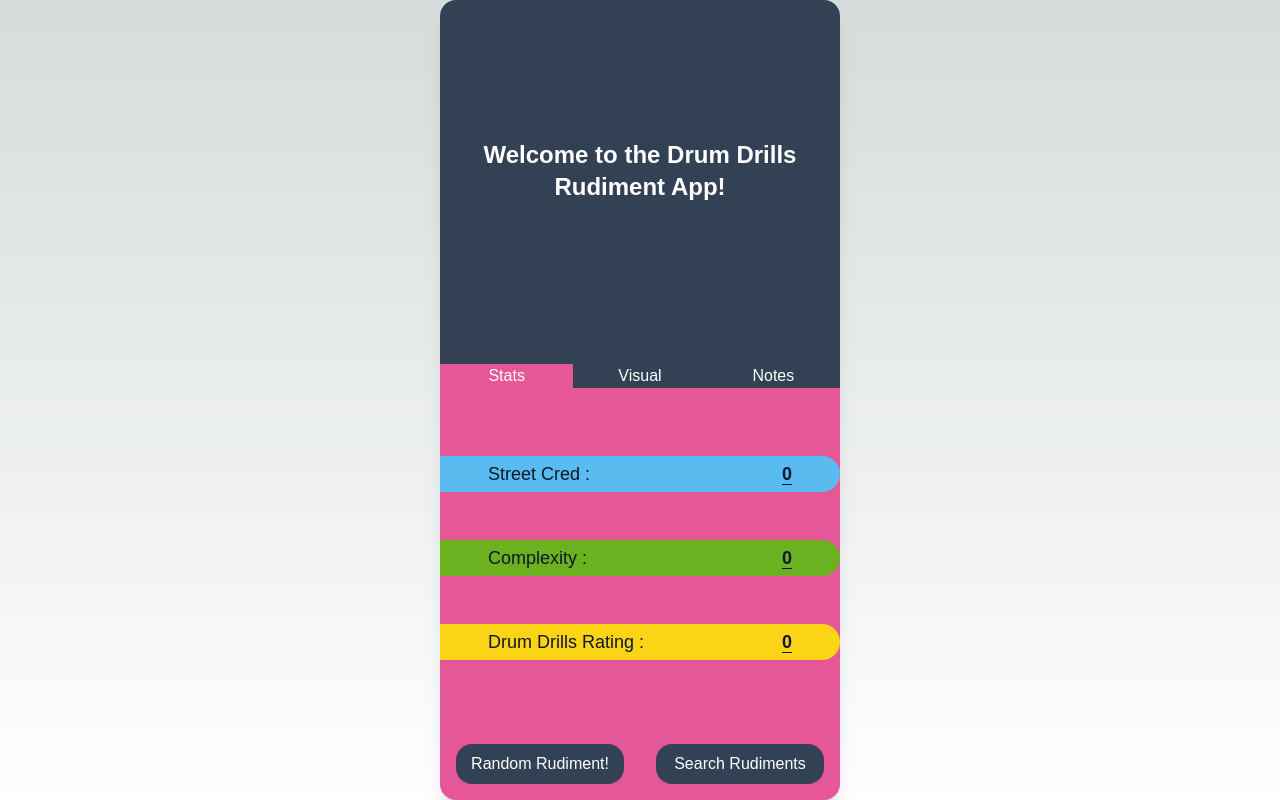
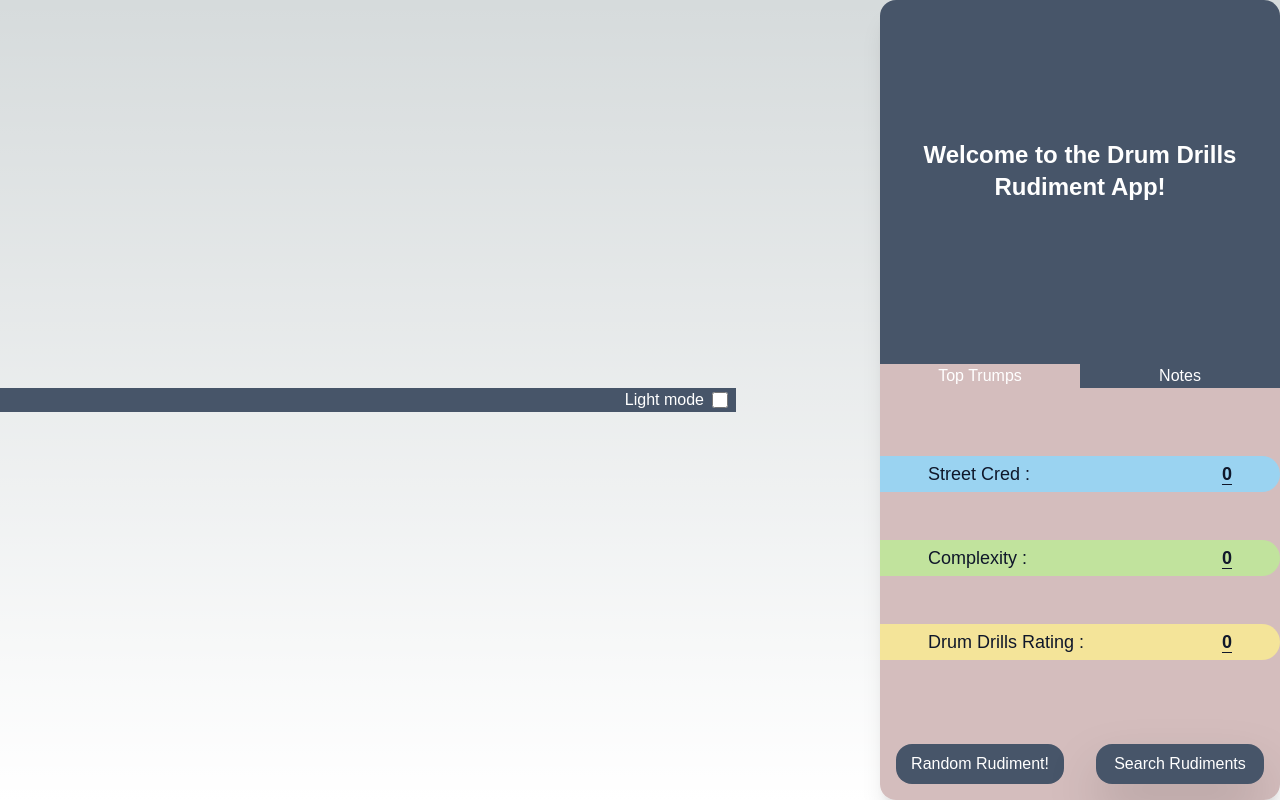
Before and after one commit to joshuablackmore/rudiment-app, a Next.js app: page / in a window 1280 px wide. Built offline with nearby package versions, Linux system fonts and the light colour scheme; a web font is replaced by a local one.

Commit message:
added: basic light/dark mode context. Removed: visual stats rings from design

```diff
--- a/app/components/card/index.tsx
+++ b/app/components/card/index.tsx
@@ -91,7 +91,7 @@ const Card: React.FC<CardProps> = ({ rudiments }) => {
   return (
     <>
       <div className="shadow-xl flex flex-col h-full w-full lg:max-w-[400px] lg:max-h-[800px] lg:rounded-2xl">
-        <div className="flex-1 bg-slate-700 lg:rounded-t-2xl flex flex-col">
+        <div className="flex-1 bg-slate-600 dark:bg-slate-900 lg:rounded-t-2xl flex flex-col">
           <h1
             data-testid="rudiment-name"
             className="pl-4 text-white font-semibold pb-16 pt-4 "
@@ -104,7 +104,7 @@ const Card: React.FC<CardProps> = ({ rudiments }) => {
             altText={displayedRudiment.name}
           />
         </div>
-        <div className="flex-1 flex bg-[#e65797]">
+        <div className="flex-1 flex bg-[#d4bdbd] dark:bg-[#e65596]">
           {displayedRudiment && (
             <Stats
               rating={displayedRudiment.drum_drills_rating}
@@ -115,24 +115,24 @@ const Card: React.FC<CardProps> = ({ rudiments }) => {
           )}
         </div>
 
-        <div className="bg-[#e65797] w-full flex lg:rounded-b-2xl">
+        <div className="bg-[#d4bdbd] dark:bg-[#e65596] w-full flex lg:rounded-b-2xl">
           <button
             data-testid="get-rudiment-button"
             onClick={handleClick}
-            className=" w-full bg-slate-700 rounded-2xl text-white p-2 hover:bg-[#7954A1] transition-all duration-200 active:text-black m-4"
+            className="w-full bg-slate-600 dark:bg-slate-900 rounded-2xl text-white p-2 hover:bg-[#7954A1] transition-all duration-200 active:text-black m-4"
           >
             Random Rudiment!
           </button>
           {slider ? (
             <button
-              className="w-full bg-slate-700 rounded-2xl text-white p-2 hover:bg-[#7954A1] transition-all duration-200 active:text-black m-4"
+              className="w-full bg-slate-600 dark:bg-slate-900 rounded-2xl text-white p-2 hover:bg-[#7954A1] transition-all duration-200 active:text-black m-4"
               onClick={toggleSlider}
             >
               Close
             </button>
           ) : (
             <button
-              className="w-full bg-slate-700 rounded-2xl text-white p-2 hover:bg-[#7954A1] transition-all duration-200 active:text-black m-4"
+              className="drop-shadow-2xl w-full bg-slate-600 dark:bg-slate-900 rounded-2xl text-white p-2 hover:bg-[#7954A1] transition-all duration-200 active:text-black m-4"
               onClick={toggleSlider}
             >
               Search Rudiments
@@ -146,7 +146,7 @@ const Card: React.FC<CardProps> = ({ rudiments }) => {
               animate={{ y: 0 }}
               transition={{ duration: 0.3 }}
               exit={{ y: -1000 }}
-              className="absolute h-[85%] w-full lg:w-[300px] lg:h-full top-0 lg:right-0 bg-slate-700 text-white"
+              className="absolute h-[85%] w-full lg:w-[300px] lg:h-full top-0 lg:right-0 bg-slate-600 dark:bg-slate-900 text-white"
             >
               <RudimentList
                 handleListClick={handleListClick}
--- a/app/components/stats/index.tsx
+++ b/app/components/stats/index.tsx
@@ -1,6 +1,5 @@
 import React, { Fragment } from "react";
 import { Tab } from "@headlessui/react";
-import VisualStats from "../visual";
 
 export type RudStatsProps = {
   cred: number;
@@ -36,7 +35,7 @@ const StatItem: React.FC<StatItemProps> = ({ value, label, className }) => {
   );
 };
 
-const tabs = ["Stats", "Visual", "Notes"];
+const tabs = ["Top Trumps", "Notes"];
 
 const TabButtons = () => {
   return tabs.map((tab, index) => (
@@ -47,7 +46,7 @@ const TabButtons = () => {
             className={
               selected
                 ? "text-white w-full justify-around flex"
-                : "text-white w-full justify-center flex  bg-slate-700 hover:text-[#e65797]"
+                : "text-white w-full justify-center flex  bg-slate-600 dark:bg-slate-900 hover:text-[#e65797]"
             }
           >
             {tab}
@@ -71,22 +70,19 @@ const Stats: React.FC<RudStatsProps> = ({ rating, cred, complexity, info }) => {
               <StatItem
                 label="Street Cred"
                 value={cred}
-                className="bg-[#59bbf0]"
+                className="bg-[#9ad3f1] dark:bg-[#59bbf0]"
               />
               <StatItem
                 label="Complexity"
                 value={complexity}
-                className="bg-[#6bb120]"
+                className="bg-[#c1e39d] dark:bg-[#6bb120] "
               />
               <StatItem
                 label="Drum Drills Rating"
                 value={rating}
-                className="bg-[#fbd416]"
+                className="bg-[#f4e499] dark:bg-[#fbd416]"
               />
             </div>
-          </Tab.Panel>
-          <Tab.Panel className="h-full">
-            <VisualStats cred={cred} rating={rating} complexity={complexity} />
           </Tab.Panel>
           <Tab.Panel className="h-full">
             <div className="flex h-full items-center p-4">
--- /dev/null
+++ b/app/components/theme-toggle/index.tsx
@@ -0,0 +1,35 @@
+import { useTheme } from "../../contexts/themeContext";
+import React, { useEffect } from "react";
+
+const ThemeToggle = () => {
+  const { theme, setTheme } = useTheme();
+
+  const handleThemeChange = () => {
+    if (theme === "light") {
+      setTheme("dark");
+    } else {
+      setTheme("light");
+    }
+  };
+
+  useEffect(() => {
+    document.querySelector("html")?.classList.remove("light", "dark");
+    document.querySelector("html")?.classList.add(theme);
+  }, [theme]);
+
+  return (
+    <div className="w-full bg-slate-600 dark:bg-slate-900">
+      <label className="h-6 text-white  gap-2 flex justify-end items-center">
+        {theme === "light" ? <h1>Light mode</h1> : <h1>Dark mode</h1>}
+        <input
+          className="right-0 size-4 mr-2"
+          type="checkbox"
+          onChange={handleThemeChange}
+          checked={theme === "dark"}
+        />
+      </label>
+    </div>
+  );
+};
+
+export default ThemeToggle;
--- a/app/components/visual/index.tsx
+++ /dev/null
@@ -1,52 +0,0 @@
-import React from "react";
-import { CircularProgress } from "@mui/material";
-
-export type VisualStatsProps = {
-  cred: number;
-  complexity: number;
-  rating: number;
-};
-
-const VisualStats: React.FC<VisualStatsProps> = ({
-  cred,
-  rating,
-  complexity,
-}) => {
-  return (
-    <div className="flex items-center justify-center h-full">
-      <CircularProgress
-        data-testId="progress-1"
-        className="relative"
-        size={200}
-        value={cred}
-        variant="determinate"
-        sx={{
-          color: "#59bbf0",
-        }}
-      />
-
-      <CircularProgress
-        data-testId="progress-2"
-        className="absolute"
-        size={150}
-        value={complexity}
-        variant="determinate"
-        sx={{
-          color: "#6bb120",
-        }}
-      />
-      <CircularProgress
-        data-testId="progress-3"
-        className="absolute"
-        size={105}
-        value={rating}
-        variant="determinate"
-        sx={{
-          color: "#fbd416",
-        }}
-      />
-    </div>
-  );
-};
-
-export default VisualStats;
--- /dev/null
+++ b/app/contexts/themeContext.tsx
@@ -0,0 +1,33 @@
+"use client";
+import { createContext, useContext, useState } from "react";
+
+type ThemeContextProviderProps = {
+  children: React.ReactNode;
+};
+
+type Theme = "light" | "dark";
+
+type ThemeContext = {
+  theme: Theme;
+  setTheme: React.Dispatch<React.SetStateAction<Theme>>;
+};
+
+export const ThemeContext = createContext<ThemeContext | null>(null);
+
+export function ThemeContextProvider({ children }: ThemeContextProviderProps) {
+  const [theme, setTheme] = useState<Theme>("light");
+
+  return (
+    <ThemeContext.Provider value={{ theme, setTheme }}>
+      {children}
+    </ThemeContext.Provider>
+  );
+}
+
+export function useTheme() {
+  const context = useContext(ThemeContext);
+  if (!context) {
+    throw new Error("useTheme must be used within a ThemeContextProvider");
+  }
+  return context;
+}
--- a/app/page.tsx
+++ b/app/page.tsx
@@ -1,10 +1,17 @@
+"use client";
 import Card from "./components/card";
+import ThemeToggle from "./components/theme-toggle";
 import { rudiments } from "./data/rudiment-data";
+import { ThemeContextProvider } from "./contexts/themeContext";
+import React from "react";
 
 export default function Home() {
   return (
-    <main className=" flex h-[100dvh] flex-col items-center justify-center gap-12 lg:flex-row lg:gap-36">
-      <Card rudiments={rudiments} />
+    <main className=" flex h-[100dvh] flex-col items-center justify-center lg:flex-row lg:gap-36">
+      <ThemeContextProvider>
+        <ThemeToggle />
+        <Card rudiments={rudiments} />
+      </ThemeContextProvider>
     </main>
   );
 }
--- a/tailwind.config.ts
+++ b/tailwind.config.ts
@@ -6,6 +6,7 @@ const config: Config = {
     "./components/**/*.{js,ts,jsx,tsx,mdx}",
     "./app/**/*.{js,ts,jsx,tsx,mdx}",
   ],
+  darkMode: "class",
   theme: {
     extend: {
       backgroundImage: {
```
Also changed, not shown: 2 other files (tests, documents, lock files or other folders).
